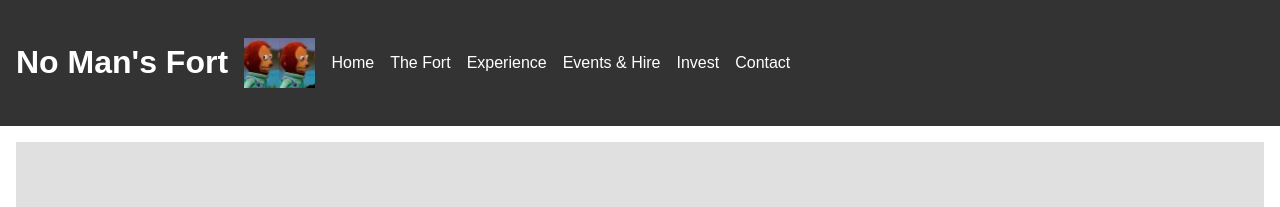
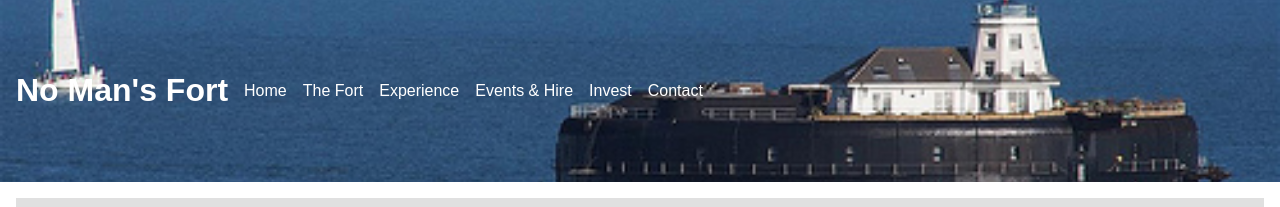
Before and after one commit to nmf-code1/website, a plain HTML site: page index.html in a window 1280 px wide. Shown: the top 207 px of the page. Drawn offline with Linux system fonts and the light colour scheme.

Commit message:
Use fort photo as header background

```diff
--- a/index.html
+++ b/index.html
@@ -9,7 +9,6 @@
 <body>
     <header>
         <h1>No Man's Fort</h1>
-        <img src="images/300px-Monkey_Puppet.jpeg" alt="Monkey Puppet" class="header-img">
         <nav>
             <ul>
                 <li><a href="index.html">Home</a></li>
--- a/styles/main.css
+++ b/styles/main.css
@@ -6,16 +6,16 @@ body {
 }
 
 header {
-    background-color: #333;
+    background-color: #333; /* fallback */
+    background-image: url("../images/No-Mans-Land-Fort.jpg");
+    background-size: cover;
+    background-position: center;
     color: #fff;
     padding: 1rem;
     display: flex;
     align-items: center;
     gap: 1rem;
-}
-
-header img.header-img {
-    height: 50px;
+    min-height: 150px;
 }
 
 header nav ul {
```
Also changed, not shown: about.html (+0 -1 lines), contact.html (+0 -1 lines), events.html (+0 -1 lines), experience.html (+0 -1 lines), invest.html (+0 -1 lines).
